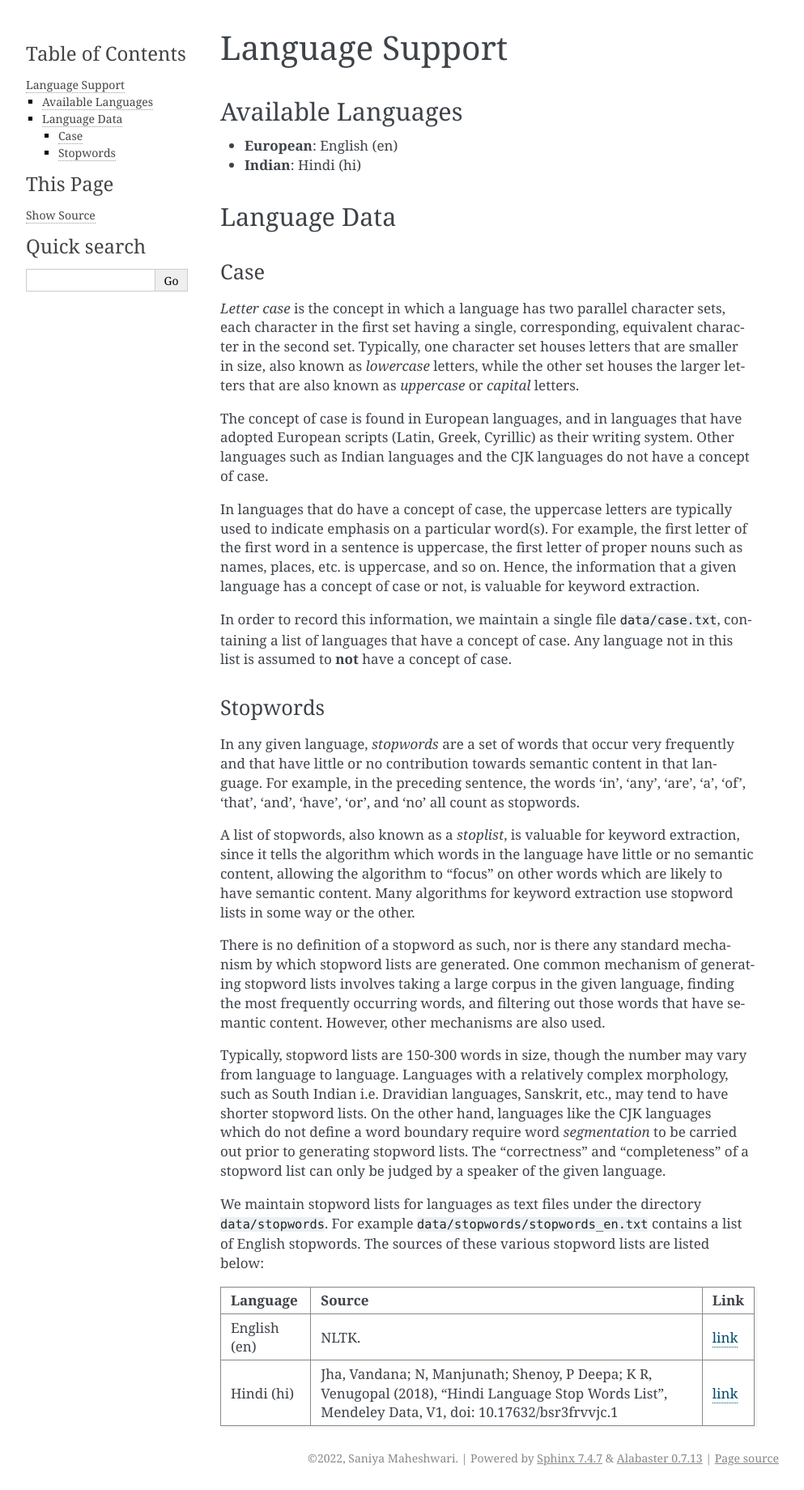
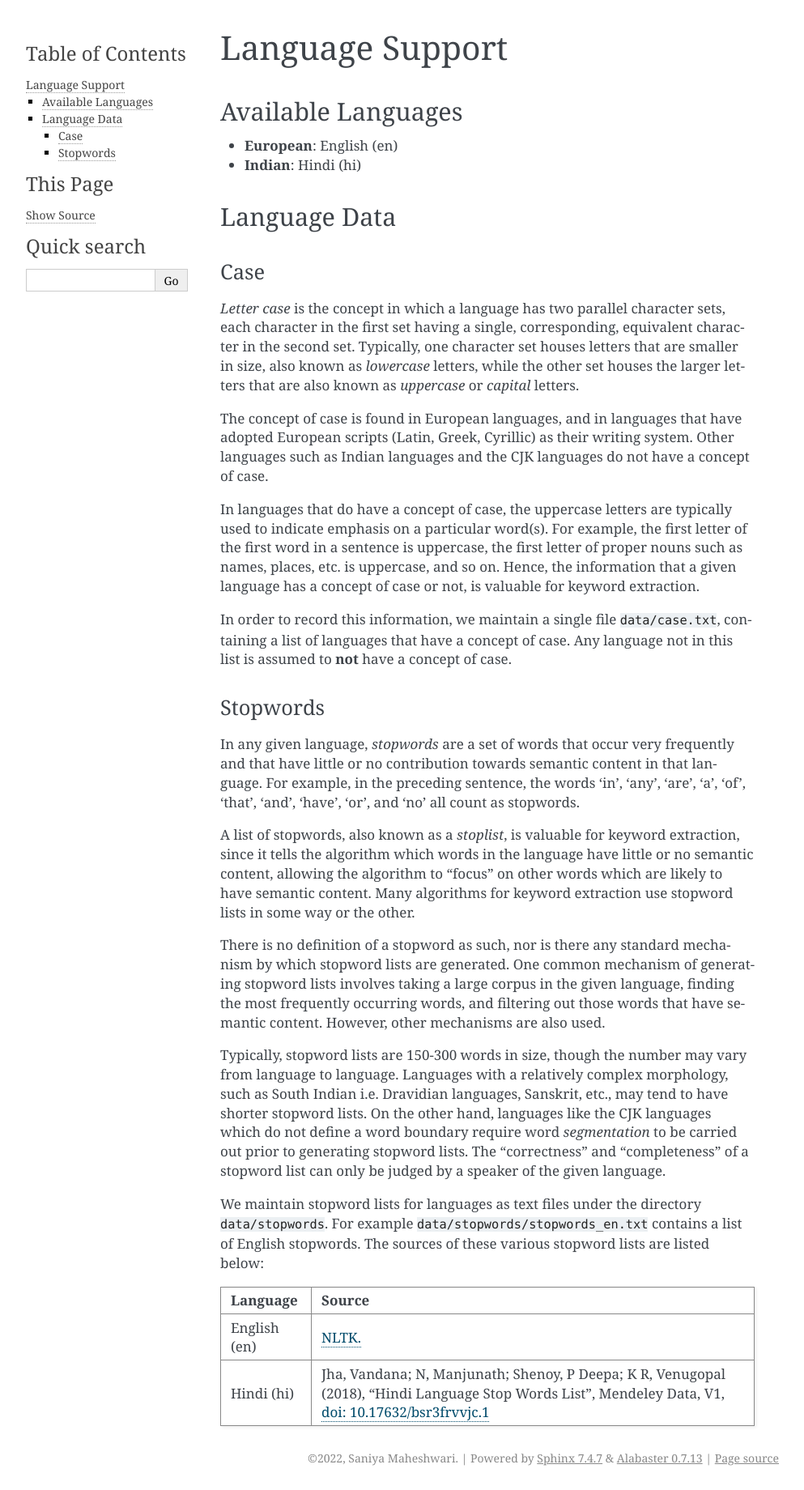
Before and after one commit to codeandfire/keywey, a Sphinx documentation site: the page built from docs/userguide/language_support.rst, in a window 1280 px wide. Shown: the whole page at 81% size, without its empty margins (148-1141 px from the left). Built offline with Sphinx 7.4.7, drawn with Linux system fonts in a browser that asks for light colours.

Commit message:
Removed Link column in Stopwords sources table
The relevant link will henceforth be appropriately added to some text in
the Source column.
This avoids Sphinx emitting warnings about multiple links referring to
the same target "link".

```diff
--- a/docs/userguide/language_support.rst
+++ b/docs/userguide/language_support.rst
@@ -49,10 +49,9 @@ We maintain stopword lists for languages as text files under the directory ``dat
 For example ``data/stopwords/stopwords_en.txt`` contains a list of English stopwords.
 The sources of these various stopword lists are listed below:
 
-============ =========================================================================== ========================================================================================
-Language     Source                                                                      Link
-============ =========================================================================== ========================================================================================
-English (en) NLTK.                                                                       `link <https://github.com/nltk/nltk_data/blob/gh-pages/packages/corpora/stopwords.zip>`_
-Hindi (hi)   Jha, Vandana; N, Manjunath; Shenoy, P Deepa; K R, Venugopal (2018), "Hindi  `link <https://data.mendeley.com/datasets/bsr3frvvjc/1>`_
-             Language Stop Words List", Mendeley Data, V1, doi: 10.17632/bsr3frvvjc.1
-============ =========================================================================== ========================================================================================
+============ ===================================================================================================================================================================
+Language     Source
+============ ===================================================================================================================================================================
+English (en) `NLTK. <https://github.com/nltk/nltk_data/blob/gh-pages/packages/corpora/stopwords.zip>`_
+Hindi (hi)   Jha, Vandana; N, Manjunath; Shenoy, P Deepa; K R, Venugopal (2018), "Hindi Language Stop Words List", Mendeley Data, V1, `doi: 10.17632/bsr3frvvjc.1 <https://data.mendeley.com/datasets/bsr3frvvjc/1>`_
+============ ===================================================================================================================================================================
```
